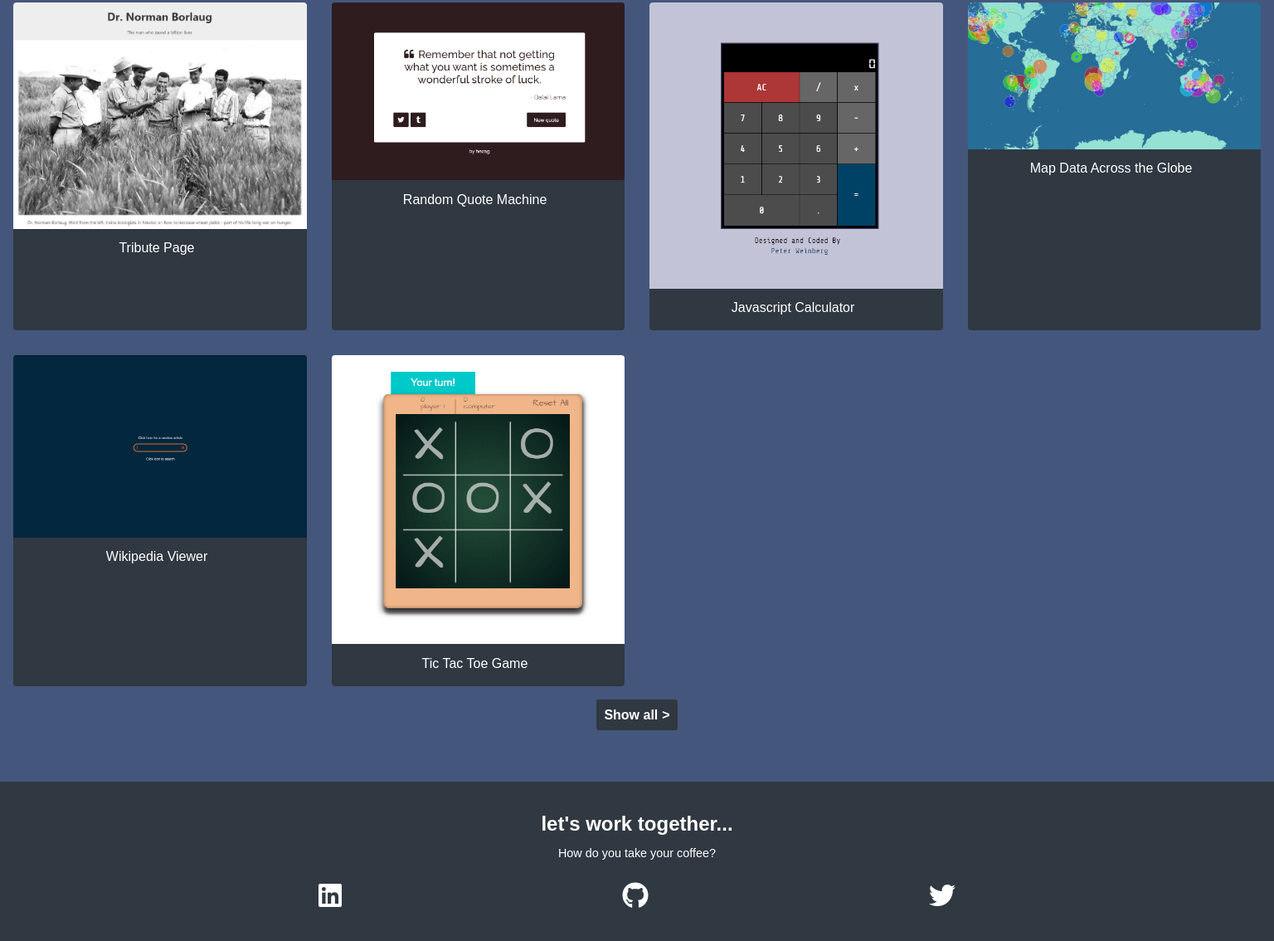
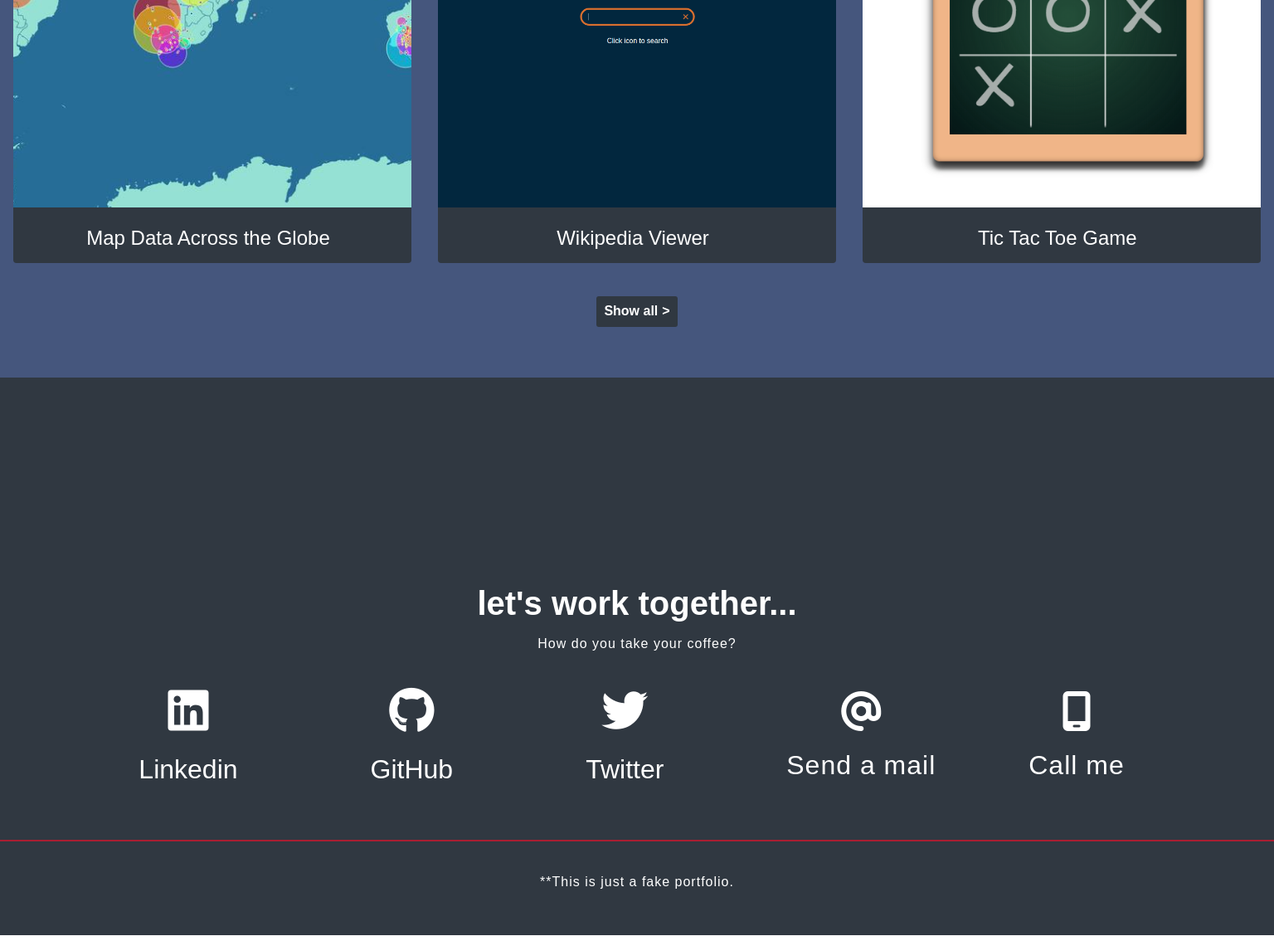
Before and after one commit to NN-Bayat/Developer-Portfolio-Website, a plain HTML site: page index.html in a window 1536 px wide. Shown: the part 1661-2795 px from the top of the page at 83% size. Drawn offline with Linux system fonts and the light colour scheme.

Commit message:
css file update

```diff
--- a/styles.css
+++ b/styles.css
@@ -58,10 +58,10 @@ nav a {
 
 .project-container {
     display: grid;
-    grid-template-columns: repeat(auto-fit, minmax(280px, 1fr));
     gap: 0.6rem 20px;
     padding: 1rem;
     height: 90%;
+    grid-template-columns: 1fr;
 }
 
 #projects {
@@ -91,14 +91,19 @@ nav a {
     transition: transform 0.2s ease;
 }
 
+.project-card a {
+    height: 100%;
+    width: 100%;
+}
+
 .project-card img {
     width: 100%;
-    height: 80%;
-    height: fit-content;
+    height: calc(100% - 4rem);
 }
 
 .project-buttom {
     height: 40px;
+    margin: 1%;
     display: flex;
     justify-content: center;
     font-weight: lighter;
@@ -145,7 +150,6 @@ footer {
     color: #fff;
     text-align: center;
     padding: 2rem 0 0.1rem;
-    width: 100vw;
 }
 
 footer h3 {
@@ -183,19 +187,24 @@ footer ul {
     display: block;
 }
 
+.ul-2 i{
+    visibility: hidden;
+}
+
+
 footer li:hover {
     color: rgb(253, 94, 14);
 }
 
-b {
-    color: rgb(253, 94, 14);
-}
 
 .red-line {
     width: 100%;
     height: 2px;
     background-color: #a91e32;
 }
+
+
+/* -----------------------------------Ipad screen responsive codes----------------------------------- */
 
 
 @media (min-width: 768px) {
@@ -226,15 +235,144 @@ b {
     }
 
     .project-container {
-        gap: 30px;
+        grid-template-columns: repeat(2, 1fr);
+        gap: 2rem;
+        margin-bottom: 1.5rem;
+    }
+
+    .project-card img {
+        object-fit: cover;
     }
 
     .projects-section-header {
-        color: #fff;
         padding: 1rem 1rem 0rem;
-        margin: 0 auto 1.2rem;
         font-size: xx-large;
+    }
+
+    .project-buttom {
+        font-size: x-large;
+    }
+
+    footer {
+        padding: 12rem 0 2.5rem;
+    }
+
+    .ul-1 {
+        font-size: 3.5rem;
+    }
+
+    .ul-2 i{
+        visibility: hidden;
+    }
+
+    footer h3{
+        font-size: xx-large;
+    }
+
+    footer p{
+        font-size: larger;
+        letter-spacing: 1px;
+        margin-bottom: 6rem;
+    }
+
+    .ul-2 span{
+        font-size:x-large;
+        letter-spacing: 1px;
+    }
+
+    .donjoy{
+        margin: 3rem auto 2rem;
+    }
+
+}
+
+
+
+/* -----------------------------------PC screen responsive codes----------------------------------- */
+
+
+
+
+@media (min-width: 1440px) {
+    #hero {
+        margin-top: 4%;
+    }
+
+    #hero h1 {
+        font-size: 3rem;
+        padding-top: 12.8%;
+    }
+
+    #hero p {
+        font-size: 1.3rem;
+        margin-bottom: 22rem;
+    }
+
+    .projects-section-header {
+        padding: 1rem 1rem 0rem;
+        font-size: xx-large;
+        width: 33%;
+    }
+
+    .project-container {
+        grid-template-columns: repeat(3, 1fr);
+    }
+
+    .footer-links {
+        display: flex;
+        margin-bottom: 3rem;
+    }
+
+    .ul-1 {
+        padding-left: 13%;
+        justify-content: center;
+        gap: 10rem;
+    }
+
+    .ul-1 span {
+        display: flex;
+        font-size: xx-large;
+    }
+
+    .ul-2 {
+        margin: 0;
+        padding: 2% 0 1% 0;
+        display: flex;
+        justify-content: center;
+        align-items: baseline;
+        font-size: 4rem;
+        gap: 7rem;
+
+    }
+
+    .ul-2 span{
+        font-size: xx-large;
+    }
+
+    .ul-2 a {
+        display: flex;
+        flex-direction: column;
+        justify-content: baseline;
+        gap: 1rem;
+    }
+
+    .ul-2 i{
+        visibility: visible;
+        font-size: 3rem;
+    }
+
+    footer {
+        padding: 15rem 0 2rem;
+    }
+
+    footer h3 {
+        font-size: 2.5rem;
+    }
+
+    footer p {
+        font-size: 1rem;
+        margin: 1rem 0 1.6rem;
         font-weight: lighter;
-        border-bottom: 3px solid #fff;
+        line-height: 1.5px;
     }
 }
```
